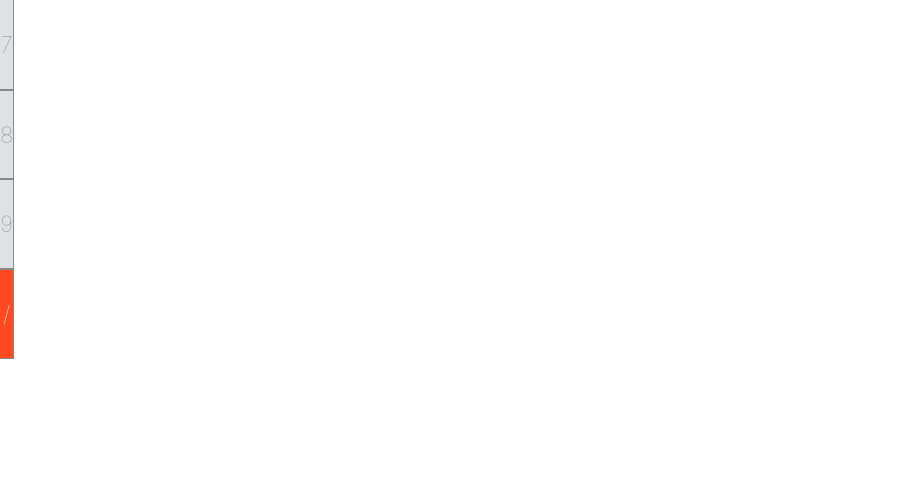
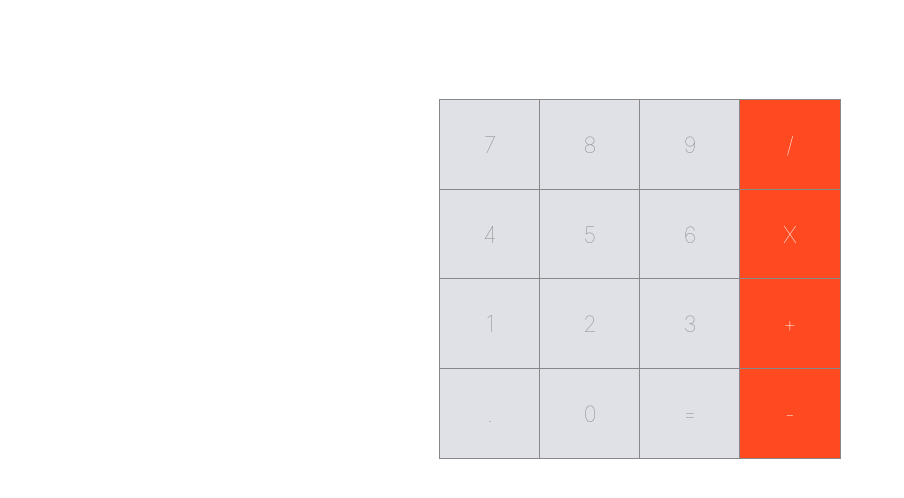
Before and after one commit to mitchellr92/react-calculator, a React (Create React App) app: page / in a window 1280 px wide. Shown: the top 498 px of the page, without its empty margins (0-904 px from the left). Built offline with nearby package versions, Linux system fonts and the light colour scheme.

Commit message:
Added more rows and fixed some styling

```diff
--- a/src/App.css
+++ b/src/App.css
@@ -1,3 +1,17 @@
 .App {
   display: flex;
+  justify-content: center;
+  align-items: center;
+  height: 100vh;
+  width: 100%;
 }
+
+.calc-wrapper {
+  width: 400px;
+  height: 600px;
+}
+
+.row {
+  display: flex;
+  width: 100%;
+}
--- a/src/App.js
+++ b/src/App.js
@@ -12,6 +12,24 @@
           <Button>9</Button>
           <Button>/</Button>
         </div>
+        <div className="row">
+          <Button>4</Button>
+          <Button>5</Button>
+          <Button>6</Button>
+          <Button>X</Button>
+        </div>
+        <div className="row">
+          <Button>1</Button>
+          <Button>2</Button>
+          <Button>3</Button>
+          <Button>+</Button>
+        </div>
+        <div className="row">
+          <Button>.</Button>
+          <Button>0</Button>
+          <Button>=</Button>
+          <Button>-</Button>
+        </div>
       </div>
     </div>
   );
```
